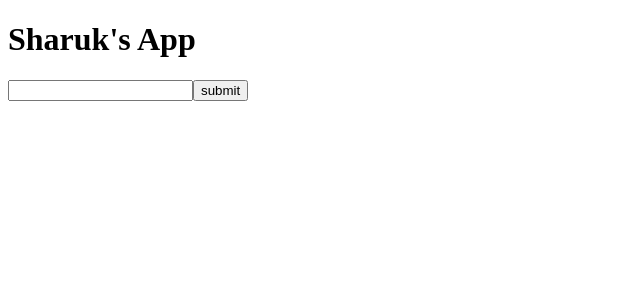
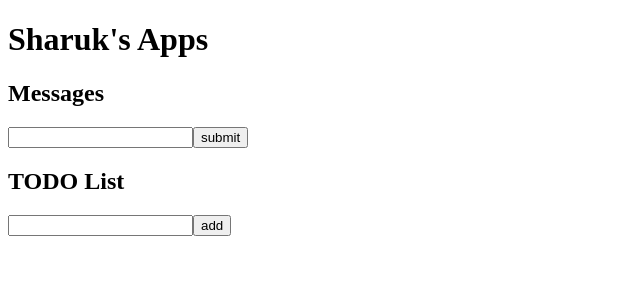
Before and after one commit to shaiksharuk/postgres-nodejs-template-cra, a React (Create React App) app: page / in a window 1280 px wide. Shown: the top 300 px of the page, without its empty margins (0-640 px from the left). Built offline with nearby package versions, Linux system fonts and the light colour scheme.

Commit message:
done to-do list

```diff
--- a/src/App.tsx
+++ b/src/App.tsx
@@ -1,20 +1,34 @@
 import { useReducer } from "react";
+import { ListInput, ToDoList } from "./components/toDoList";
 import { ItemInput, ItemList } from "./components/ItemList";
 import { ItemsContext, ItemsReducerDispatchContext, itemReducer } from "./store/ItemContext";
-
+import { ListContext, TasksReducerDispatchContext, listReducer } from "./store/toDoContext";
 function App() {
   const [items, dispatch] = useReducer(itemReducer, []);
-
+  const [tasks, taskDispach] = useReducer(listReducer, [])
   return (
+    <div className="App">
+      <h1>Sharuk's Apps</h1>
       <ItemsContext.Provider value={items}>
         <ItemsReducerDispatchContext.Provider value={dispatch}>
-        <div className="App">
-          <h1>Sharuk's App</h1>
+          <div>
+            <h2>Messages</h2>
             <ItemInput />
             <ItemList />
           </div>
         </ItemsReducerDispatchContext.Provider>
       </ItemsContext.Provider>
+      <ListContext.Provider value={tasks}>
+        <TasksReducerDispatchContext.Provider value={taskDispach}>
+          <div>
+            <h2>TODO List</h2>
+            <ListInput />
+            <ToDoList />
+          </div>
+        </TasksReducerDispatchContext.Provider>
+      </ListContext.Provider>
+    </div>
+
   );
 }
 
--- a/src/components/ItemList.tsx
+++ b/src/components/ItemList.tsx
@@ -1,8 +1,6 @@
 import React, { useContext, useState } from "react";
 import { Item } from "../types";
 import { ItemsContext, ItemsReducerDispatchContext } from "../store/ItemContext";
-
-
 export function ItemInput() {
   const [text, setText] = useState("");
   const dispatch = useContext(ItemsReducerDispatchContext);
@@ -28,7 +26,6 @@ export function ItemInput() {
 type ItemViewProps = {
   item: Item;
 };
-
 function ItemView({ item: { id, message } }: ItemViewProps) {
   const [isEditing, setIsEditing] = useState(false);
   const dispatch = useContext(ItemsReducerDispatchContext);
@@ -75,7 +72,7 @@ function ItemView({ item: { id, message } }: ItemViewProps) {
 
 export function ItemList() {
   const items = useContext(ItemsContext);
-  const renderedItems = items.map(i => <ItemView item={i} />)
+  const renderedItems = items.map(i => <ItemView item={i} key={i.id}/>)
   return (
     <div>
       {renderedItems}
--- /dev/null
+++ b/src/components/toDoList.tsx
@@ -0,0 +1,53 @@
+import React, { useContext, useState } from "react";
+import { Task } from "../types";
+import { ListContext, TasksReducerDispatchContext } from "../store/toDoContext";
+
+export function ListInput() {
+  const [text, setText] = useState("");
+  const dispatch = useContext(TasksReducerDispatchContext);
+  const tasks = useContext(ListContext);
+  const maxId = Math.max(...[0, ...tasks.map(i => i.id)]);
+  const onTextChange: React.ChangeEventHandler<HTMLInputElement> = (event) => {
+    setText(event.target.value);
+  }
+  const addListHandler = () => {
+    dispatch({ type: 'add', task: { id: maxId + 1, task:text } })
+  }
+  return (
+    <div>
+      <input type="type" value={text} onChange={onTextChange} />
+      <button onClick={addListHandler}>add</button>
+    </div>
+  )
+}
+type ListViewProps = {
+  task: Task;
+};
+
+function ListView({ task: { id, task } }: ListViewProps) {
+  const [isDone, setIsDone] = useState("on");
+  const chackBoxHandler:React.ChangeEventHandler<HTMLInputElement> = (event)=> {
+    const temp = event.target.value === "off" ? "on" : "off";
+    setIsDone(temp);
+    console.log(temp);
+  }
+  const show = (
+    <div>
+      id: {id}
+      <br/>
+      task: <span style={isDone === "off"?{textDecoration:'line-through'}:{}}>{task}</span>
+      <input type="checkbox"  value={isDone} onChange={chackBoxHandler}></input>
+    </div>
+  )
+  return show;
+}
+
+export function ToDoList() {
+  const task = useContext(ListContext);
+  const renderedItems = task.map(i => <ListView task = {i} key={i.id} />)
+  return (
+    <div>
+      {renderedItems}
+    </div>
+  )
+}
--- a/src/store/ItemContext.ts
+++ b/src/store/ItemContext.ts
@@ -2,7 +2,7 @@ import { createContext } from "react";
 import { Item } from "../types";
 
 type ItemReducerAction =
-  | {
+      {
     type: "add";
     item: Item;
     }
@@ -31,7 +31,7 @@ export const itemReducer = (items: Item[], action: ItemReducerAction) => {
     }
     case "delete": {
       return items.filter((it) => {
-        return it.id != action.itemId;
+        return it.id !== action.itemId;
       });
     }
     default:
--- /dev/null
+++ b/src/store/toDoContext.tsx
@@ -0,0 +1,22 @@
+import { createContext } from "react";
+import { Task } from "../types";
+
+type ListReducerAction =
+    {
+        type: "add";
+        task: Task;
+    }
+
+export const listReducer = (tasks: Task[], action: ListReducerAction) => {
+
+    switch (action.type) {
+        case "add": {
+            return[...tasks, action.task]
+        }
+        default:
+            throw Error("Unknown action: " + action);
+    }
+}
+
+export const ListContext = createContext<Task[]>([]);
+export const TasksReducerDispatchContext = createContext<(action : ListReducerAction) => void>(()=>{});
--- a/src/types.ts
+++ b/src/types.ts
@@ -2,3 +2,8 @@ export type Item = {
   id: number;
   message: string;
 };
+
+export type Task = {
+  id: number;
+  task: string;
+}
```
Lines whose indentation alone changed are shown as unchanged.
